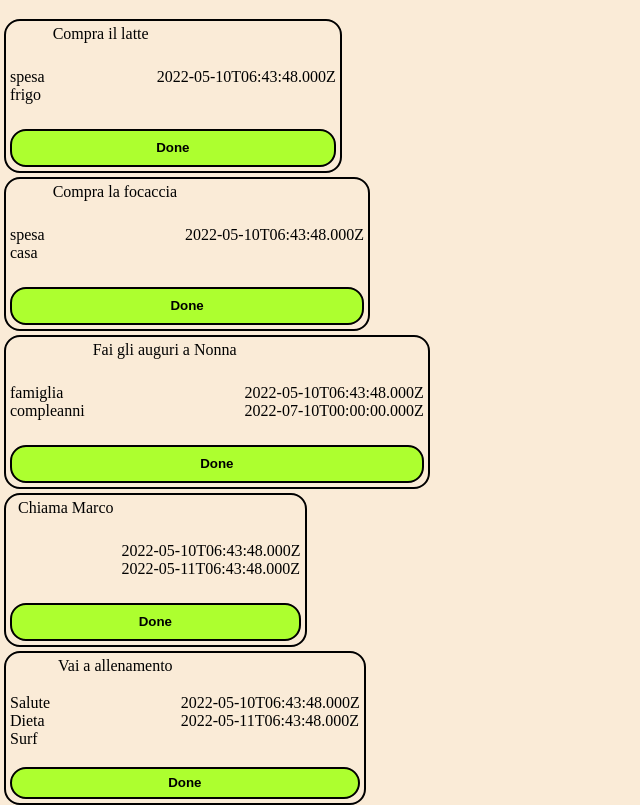
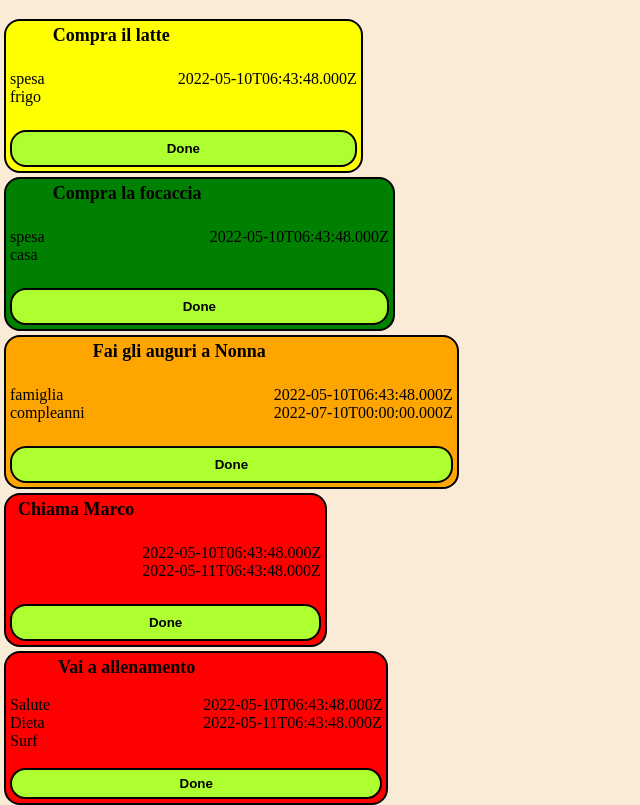
Before and after one commit to JusTPaul27/toDo-List-V2, a plain HTML site: page index.html in a window 1280 px wide. Shown: the part 61-866 px from the top of the page, without its empty margins (0-640 px from the left). Drawn offline with Linux system fonts and the light colour scheme.

Commit message:
micro push

```diff
--- a/script.js
+++ b/script.js
@@ -38,7 +38,7 @@ for (let i = 0; i < toDoList.length; i++) {
     todoListContainer.appendChild(div);
 
     const todoContainer = div.querySelector('.todo-container')
-    // todoContainer.style.backgroundColor = todo.priority.color;
+    todoContainer.style.backgroundColor = todo.priority.color;
 
     if (todo.deadLineDate) {
         // const dateContainer = div.getElementsByClassName('date-container')[0];
--- a/style.css
+++ b/style.css
@@ -28,6 +28,8 @@ html, body{
 .title-container{
     grid-area: title;
     margin: 4px;
+    font-size: large;
+    font-weight: bold;
 }
 
 .tag-container{
```
Also changed, not shown: index.html (line endings or trailing spaces).
